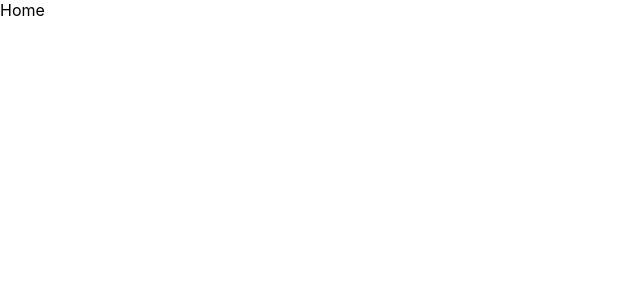
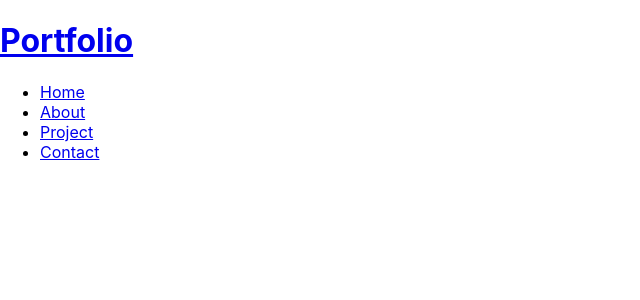
Before and after one commit to Vickyb94/react-portfolio, a React (Create React App) app: page / in a window 1280 px wide. Shown: the top 300 px of the page, without its empty margins (0-640 px from the left). Built offline with nearby package versions, Linux system fonts and the light colour scheme.

Commit message:
created a Navbar.js file and linked the routes

```diff
--- /dev/null
+++ b/src/components/Navbar.js
@@ -0,0 +1,31 @@
+import "./NavbarStyles.css";
+
+
+import React from 'react';
+import { Link } from "react-router-dom";
+
+const Navbar = () => {
+    return (
+        <div className="header">
+           <Link to="/">
+             <h1>Portfolio</h1>
+           </Link>
+           <ul>
+              <li>
+                <Link to="/">Home</Link>
+              </li>
+              <li>
+                <Link to="/about">About</Link>
+              </li>
+              <li>
+                <Link to="/project">Project</Link>
+              </li>
+              <li>
+                <Link to="/contact">Contact</Link>
+              </li>
+           </ul>
+        </div>
+    );
+};
+
+export default Navbar
--- a/src/routes/Home.js
+++ b/src/routes/Home.js
@@ -1,9 +1,14 @@
-import React from 'react'
+import React from 'react';
+
+import Navbar from "../components/Navbar";
+
 
 const Home = () => {
   return (
-    <div>Home</div>
-  )
-}
+    <div>
+      <Navbar/>
+    </div>
+  );
+};
 
 export default Home
```
Also changed, not shown: src/components/NavbarStyles.css (added).
